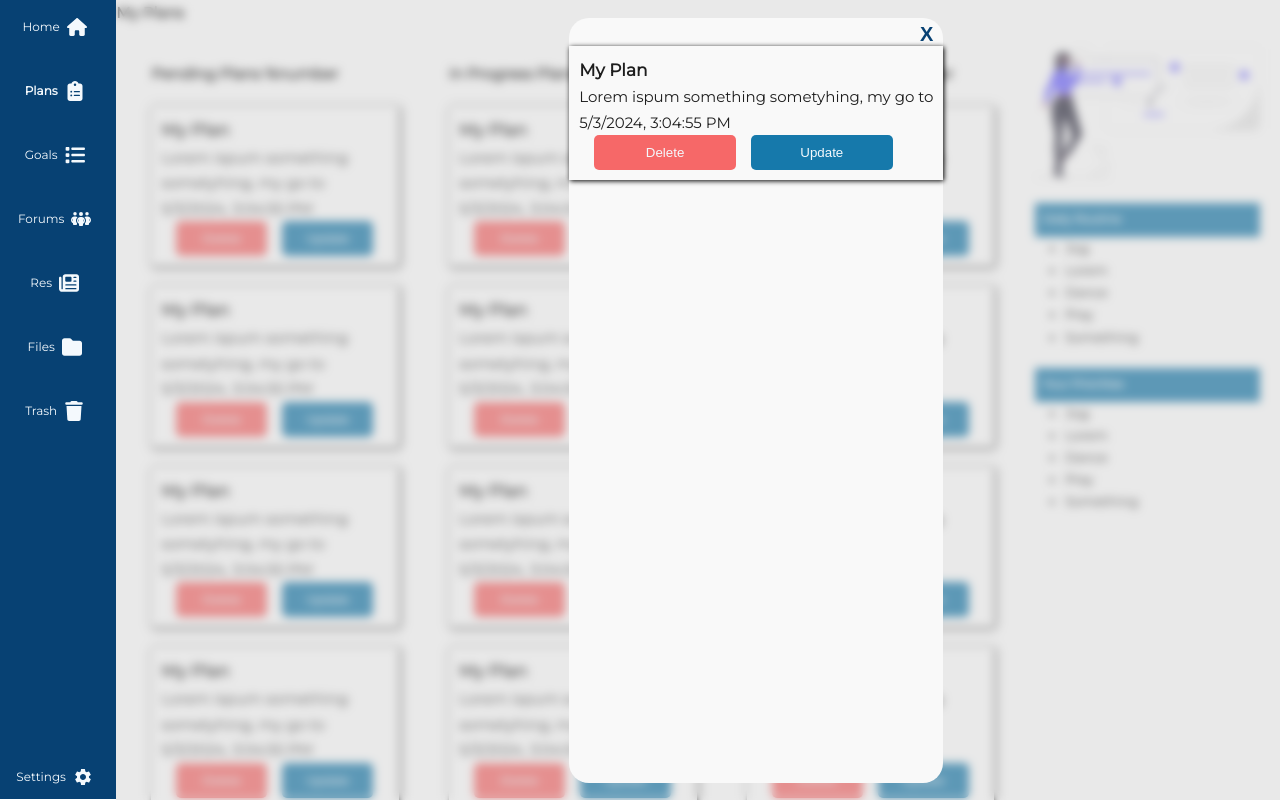
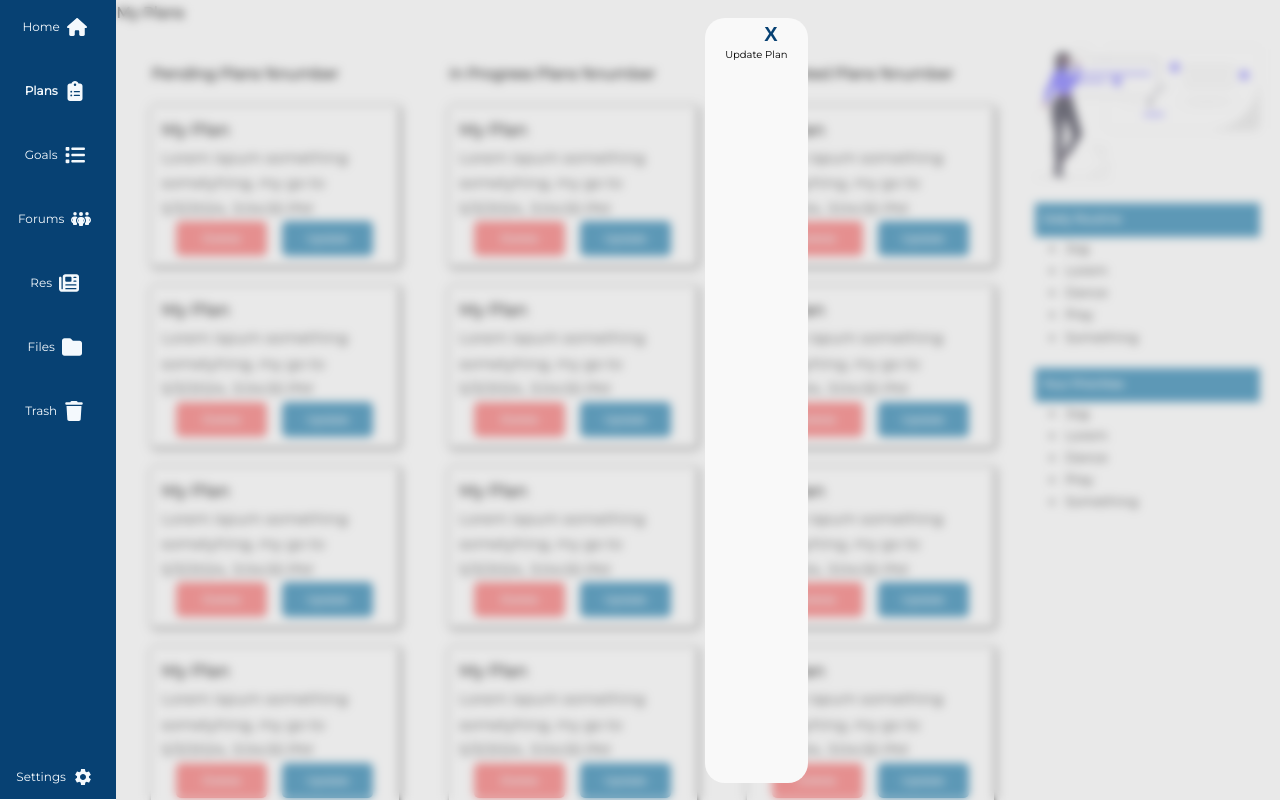
Before and after one commit to Fuangi/student-companion, a React (Create React App) app: page /plans/edit in a window 1280 px wide. Shown: the top 800 px of the page. Built offline with nearby package versions, Linux system fonts and the light colour scheme.

Commit message:
Added modal component to all the planner routes

```diff
--- a/src/components/Layout/Modal.jsx
+++ b/src/components/Layout/Modal.jsx
@@ -1,7 +1,5 @@
 import { useLocation, useNavigate } from "react-router-dom";
 import { useState } from "react";
-import AuthLayout from "./AuthLayout";
-// import { Signup } from "../forms";
 
 function Modal({ children, prevLocation }) {
   const [showModal, setShowModal] = useState(false);
--- a/src/components/planner/Plans.jsx
+++ b/src/components/planner/Plans.jsx
@@ -1,20 +1,22 @@
-import { Link } from "react-router-dom";
+import { Link, useNavigate } from "react-router-dom";
 
 function Plans({
   title = "My Plan",
   description = "Lorem ispum something sometyhing, my go to",
   time = new Date().toLocaleString(),
 }) {
+  const navigate = useNavigate();
+
   return (
-    <Link to="/plans/view" className="plan-link">
-      <div className="my-plan">
+    <div className="my-plan">
+      <Link to="/plans/view" className="plan-link">
         <h3>{title}</h3>
         <p>{description}</p>
         <p>{time}</p>
-        <button>Delete</button>
-        <button>Update</button>
-      </div>
-    </Link>
+      </Link>
+      <button onClick={() => navigate("/plans/delete")}>Delete</button>
+      <button onClick={() => navigate("/plans/edit")}>Update</button>
+    </div>
   );
 }
 export default Plans;
--- a/src/routes/planner.routes.js
+++ b/src/routes/planner.routes.js
@@ -1,15 +1,32 @@
 import { Route, Routes } from "react-router-dom";
 import { Planner } from "../screens";
 import Plans from "../components/planner/Plans";
+import Modal from "../components/Layout/Modal";
 
 function PlanRoute() {
   return (
     <Routes>
       <Route path="/plans" element={<Planner />}>
-        <Route path="view" element={<Plans />} />
-        <Route path="new" element={<Plans />} />
-        <Route path="delete" element={<Plans />} />
-        <Route path="edit" element={<Plans />} />
+        <Route
+          path="view"
+          element={<Modal children={<Plans />} prevLocation="/plans" />}
+        />
+        <Route
+          path="new"
+          element={<Modal children={<p>New Plan</p>} prevLocation="/plans" />}
+        />
+        <Route
+          path="delete"
+          element={
+            <Modal children={<p>Delete Plan</p>} prevLocation="/plans" />
+          }
+        />
+        <Route
+          path="edit"
+          element={
+            <Modal children={<p>Update Plan</p>} prevLocation="/plans" />
+          }
+        />
       </Route>
     </Routes>
   );
--- a/src/screens/Planner.jsx
+++ b/src/screens/Planner.jsx
@@ -2,7 +2,6 @@ import { Outlet } from "react-router-dom";
 import { illustrations } from "../assets";
 import { DashLayout } from "../components/Layout";
 import Plans from "../components/planner/Plans";
-import Modal from "../components/Layout/Modal";
 
 function Planner() {
   return (
@@ -80,7 +79,7 @@ function Planner() {
             </div>
           </div>
         </div>
-        <Modal children={<Outlet />} prevLocation="/plans" />
+        <Outlet />
       </DashLayout>
     </div>
   );
--- a/src/scss/components/planner/_plans.scss
+++ b/src/scss/components/planner/_plans.scss
@@ -37,6 +37,7 @@
 
   & button {
     padding: 1rem;
+    text-decoration: none;
     border: none;
     width: 40%;
     margin-left: 1.5rem;
--- a/src/scss/components/screens/_authentication.scss
+++ b/src/scss/components/screens/_authentication.scss
@@ -13,7 +13,7 @@
 
 // THE MODAL THAT WILL BE DISPLAYED
 .modal-background {
-  width: inherit !important;
+  width: 100%;
   height: 100%;
   top: 0;
   background-color: rgba(200, 200, 200, 0.4);
@@ -26,6 +26,7 @@
   & .modal-body {
     height: 95%;
     border-radius: 2rem;
+    padding: 0 2rem;
     padding-top: 0.5rem;
     background-color: rgb(249, 249, 249);
   }
```
